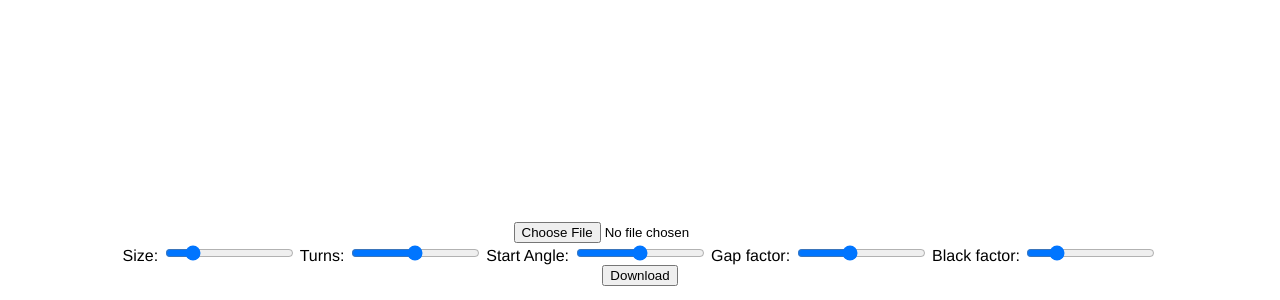
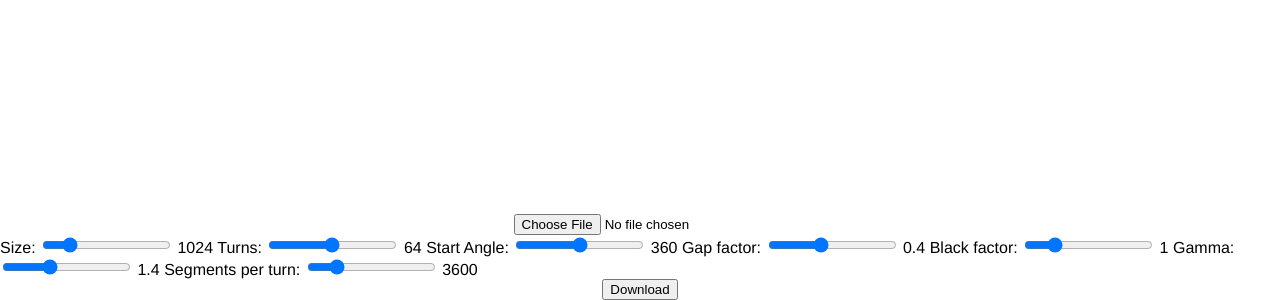
Before and after one commit to surma-dump/vinylsketch, a plain HTML site: page index.html in a window 1280 px wide. Shown: the part 506-806 px from the top of the page. Drawn offline with Linux system fonts and the light colour scheme.

Commit message:
Add value displays

```diff
--- a/index.html
+++ b/index.html
@@ -24,18 +24,31 @@
 <aside class="controls">
   <label>
     Size: <input type="range" data-bind="length" min="128" max="5192" value="1024" class="noauto">
+    <span class="value">1024</span>
   </label>
   <label>
     Turns: <input type="range" data-bind="turns" min="1" max="128">
+    <span class="value"></span>
   </label>
   <label>
     Start Angle: <input type="range" data-bind="startAngle" min="0" max="720">
+    <span class="value"></span>
   </label>
   <label>
     Gap factor: <input type="range" data-bind="gapFactor" min="0" max="1" step="0.01">
+    <span class="value"></span>
   </label>
   <label>
     Black factor: <input type="range" data-bind="blackFactor" min="0" max="5" step="0.1">
+    <span class="value"></span>
+  </label>
+  <label>
+    Gamma: <input type="range" data-bind="gamma" min="0" max="4" step="0.01">
+    <span class="value"></span>
+  </label>
+  <label>
+    Segments per turn: <input type="range" data-bind="segmentsPerTurn" min="60" max="18000" step="60">
+    <span class="value"></span>
   </label>
 </aside>
 <button class="download">Download</button>
--- a/vinylsketch.js
+++ b/vinylsketch.js
@@ -121,14 +121,16 @@
     });
 
     function genericChangeHandler(event) {
-      console.log(`Setting ${event.target.dataset.bind} to ${event.target.value}`);
-      vs[event.target.dataset.bind] = parseFloat(event.target.value);
+      const value = event.target.value;
+      event.target.parentNode.querySelector('.value').textContent = value;
+      vs[event.target.dataset.bind] = parseFloat(value);
       vs.draw();
     }
 
     Array.from(document.querySelectorAll('.controls input:not(.noauto)'))
       .forEach(control => {
         control.value = vs[control.dataset.bind];
+        control.parentNode.querySelector('.value').textContent = control.value;
         control.addEventListener('change', genericChangeHandler);
       });
 
@@ -143,7 +145,10 @@
       }
     ].forEach(f => {
       document.querySelector(`.controls input[data-bind=${f.name}]`)
-        .addEventListener('change', f);
+        .addEventListener('change', event => {
+          event.target.parentNode.querySelector('.value').textContent = event.target.value;
+          f(event);
+        });
     });
 
     document.querySelector('button.download').addEventListener('click', _ => {
```
